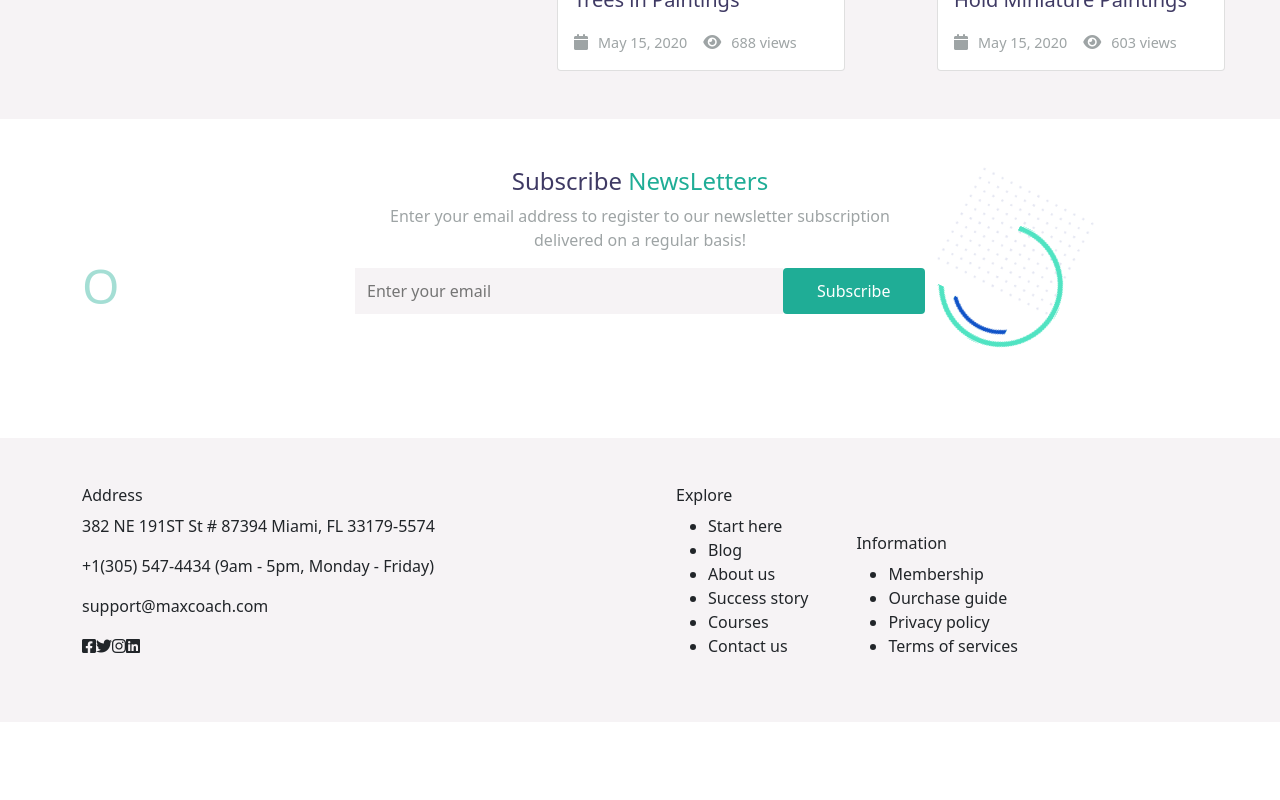
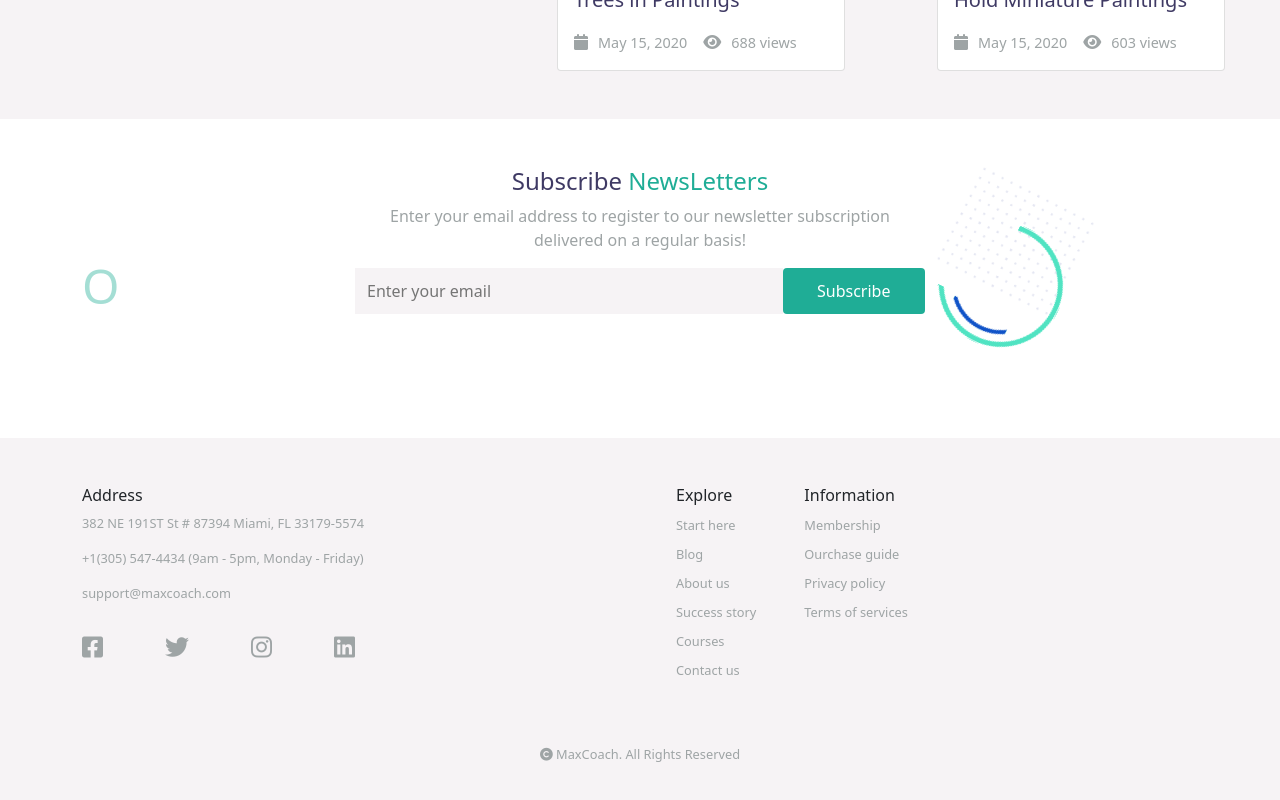
Before and after one commit to Fabio-F16/proj-html-vuejs, a Vue app: page / in a window 1280 px wide. Shown: the part 4248-5048 px from the top of the page. Before the commit the page ends 4970 px from the top, so only its background shows below. Built offline with nearby package versions, Linux system fonts and the light colour scheme.

Commit message:
Footer fixed

```diff
--- a/src/components/FooterComponent.vue
+++ b/src/components/FooterComponent.vue
@@ -7,25 +7,31 @@
           <p>382 NE 191ST St # 87394 Miami, FL 33179-5574</p>
           <p>+1(305) 547-4434 (9am - 5pm, Monday - Friday)</p>
           <p>support@maxcoach.com</p>
-          <div>
+          <div class="d-flex col-6 justify-content-between py-3">
             <i class="fa-brands fa-facebook-square"></i>
             <i class="fa-brands fa-twitter"></i>
             <i class="fa-brands fa-instagram"></i>
             <i class="fa-brands fa-linkedin"></i>
           </div>
         </div>
-        <div class="col-12 col-md-6">
+        <div class="col-12 col-md-6 text-middle">
           <div
-            class="d-inline-block px-4"
+            class="d-inline-block px-4 align-top"
             v-for="(item, index) in footerItem"
             :key="index"
           >
             <h6>{{ item.title }}</h6>
             <ul>
-              <li v-for="(text, i) in item.text" :key="i">{{ text }}</li>
+              <li v-for="(text, i) in item.text" :key="i">
+                <a href="#"> {{ text }}</a>
+              </li>
             </ul>
           </div>
-          <!-- </div> -->
+        </div>
+        <div class="col-12 text-center pt-5">
+          <p>
+            <i class="fa-solid fa-copyright"></i> MaxCoach. All Rights Reserved
+          </p>
         </div>
       </div>
     </div>
@@ -36,9 +42,6 @@
 import footerItem from "@/assets/data/footerItem.json";
 export default {
   name: "FooterComponent",
-  props: {
-    // linkFooter: Array,
-  },
   data() {
     return {
       footerItem,
@@ -48,4 +51,25 @@ export default {
 </script>
 
 <style lang="scss" scoped>
+ul {
+  list-style-type: none;
+  padding-left: 0;
+  li {
+    margin-top: 10px;
+  }
+}
+p,
+li,
+i,
+a {
+  font-size: 0.8rem;
+  color: #9ea4a5;
+  text-decoration: none;
+}
+i {
+  font-size: 1.5rem;
+}
+.text-center i {
+  font-size: 0.8rem;
+}
 </style>
```
